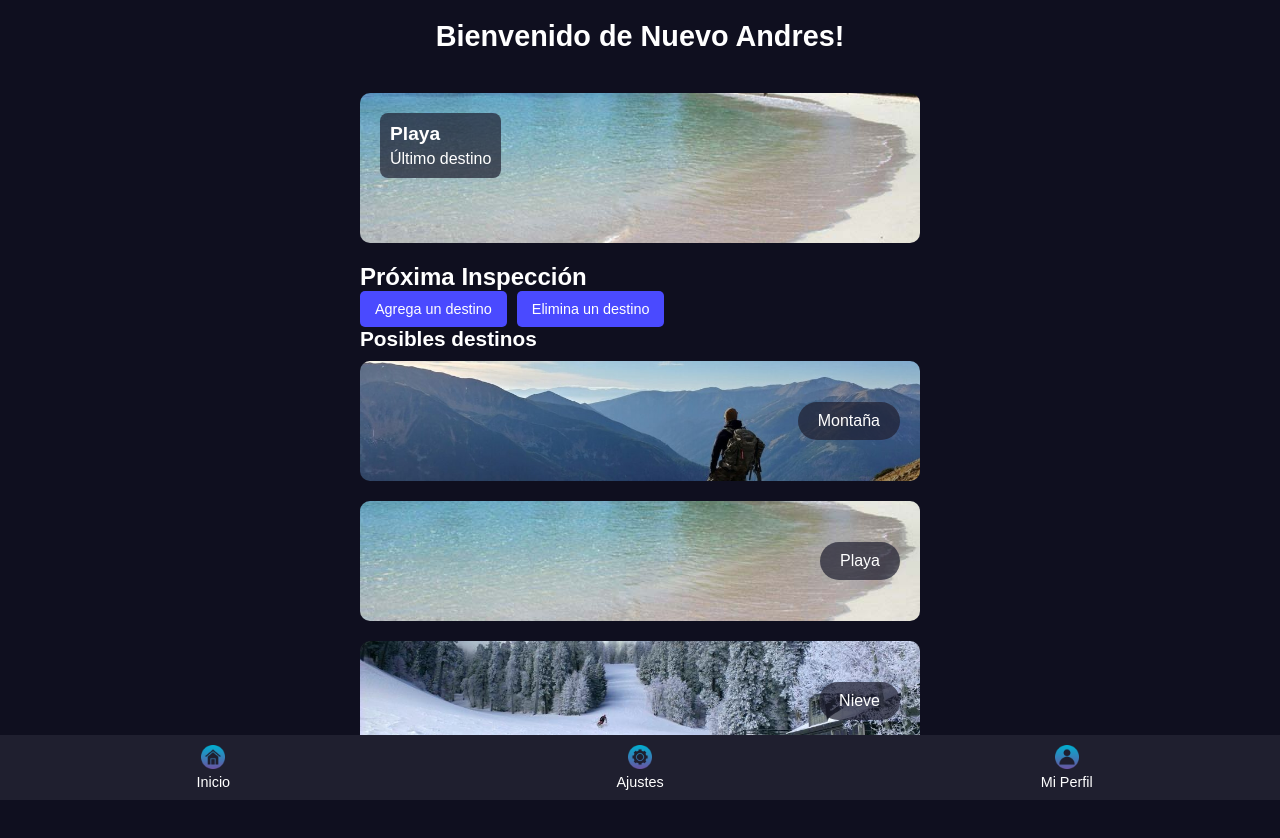
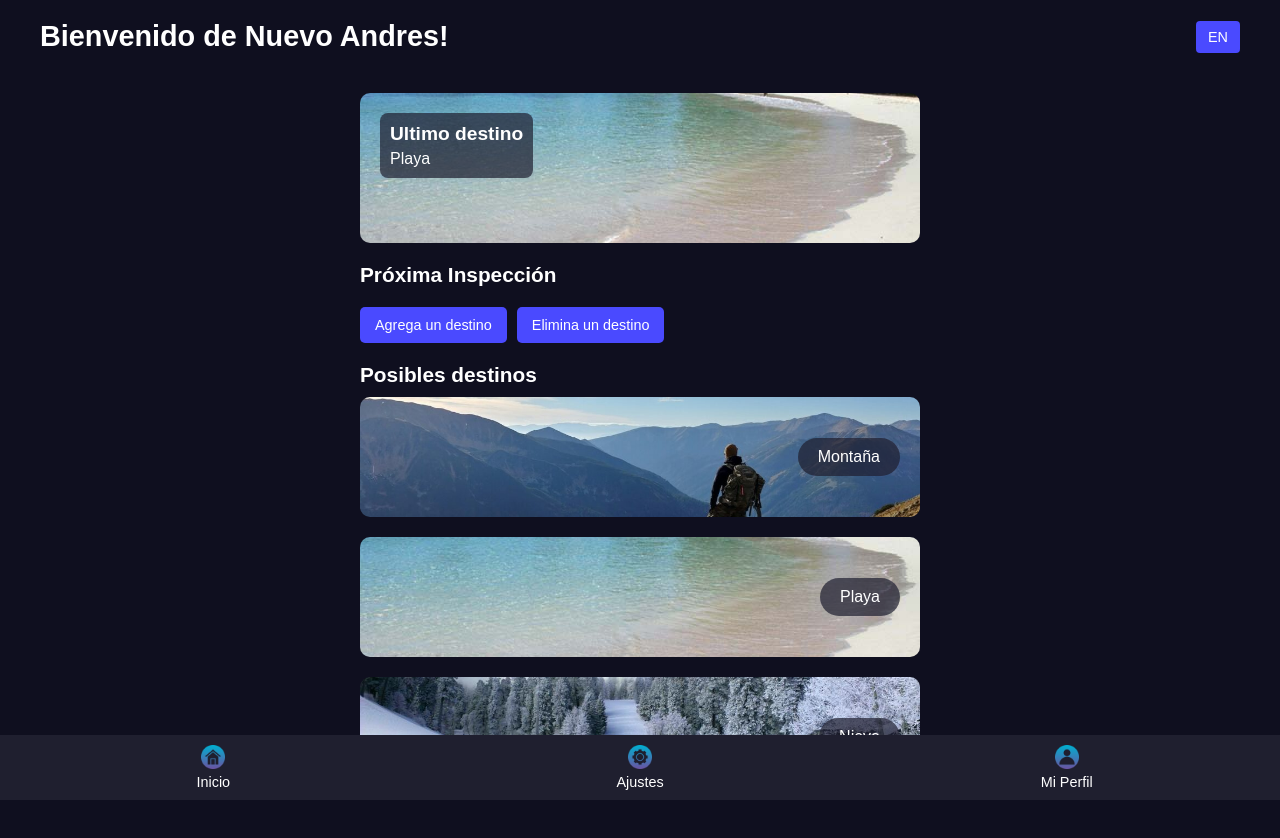
Before and after one commit to Andres241218/APMT2, a plain HTML site: page html/index.html in a window 1280 px wide. Drawn offline with Linux system fonts and the light colour scheme.

Commit message:
implementacion del cambio de idioma

```diff
--- a/css/styles.css
+++ b/css/styles.css
@@ -19,6 +19,28 @@
 .header h1 {
   font-size: 1.8rem;
   color: #ffffff;
+}
+
+.header-content {
+  display: flex;
+  justify-content: space-between;
+  align-items: center;
+  padding: 0 20px;
+}
+
+#language-toggle {
+  background-color: #4a4aff;
+  border: none;
+  border-radius: 4px;
+  color: #fff;
+  padding: 8px 12px;
+  cursor: pointer;
+  font-size: 0.9rem;
+  transition: background-color 0.3s;
+}
+
+#language-toggle:hover {
+  background-color: #6a6aff;
 }
 
 .main-content {
@@ -58,7 +80,7 @@
 }
 
 .proxima-inspeccion h2 {
-    margin-bottom: 10px;
+  margin-bottom: 40px;
   font-size: 1.3rem;
 }
 
@@ -75,19 +97,24 @@
   color: #fff;
   cursor: pointer;
   font-size: 0.9rem;
+  margin-bottom: 20px;
+  margin-top: -20px;
 }
+
 
 .botones button:hover {
   background-color: #6a6aff;
 }
 
 .posibles-destinos {
-    margin-bottom: 20px;
+  margin-top: 10px;
+
 }
 
 .posibles-destinos h2 {
   margin-bottom: 10px;
   font-size: 1.3rem;
+  margin-top: -20px;
 }
 
 .destino-item {
@@ -287,7 +314,6 @@
   background-color: #6a6aff;
 }
 
-  /* Estilos para el botón de "Terminar Checklist" y "Aceptar" en el modal */
 .btn-container button {
   background-color: #4a4aff;
   border: none;
--- a/html/index.html
+++ b/html/index.html
@@ -8,33 +8,35 @@
   </head>
   <body>
     <header class="header">
-      <h1>Bienvenido de Nuevo Andres!</h1>
+      <div class="header-content">
+        <h1 id="header-title">Bienvenido de Nuevo Andres!</h1>
+        <button id="language-toggle">EN</button>
+      </div>
     </header>
 
     <main class="main-content">
-      <!-- Sección "Último destino" -->
+      <!-- Sección "Tu último destino" -->
       <section class="destino-actual">
-        <div class="destino-fondo">
+        <div class="destino-fondo" id="destino-fondo" style="background-image: url('../img/playa.jpg');">
           <div class="destino-texto">
-            <h2>Playa</h2>
-            <p id="ultimo-destino">Último destino</p>
+            <h2 id="destino-h2">Tu último destino</h2>
+            <p id="ultimo-destino">Playa</p>
           </div>
         </div>
       </section>
 
       <!-- Próxima inspección -->
-      <section class="proxima-inspección">
-        <h2>Próxima Inspección</h2>
+      <section class="proxima-inspeccion">
+        <h2 id="proxima-inspeccion-h2">Próxima Inspección</h2>
         <div class="botones">
-          <button>Agrega un destino</button>
-          <button>Elimina un destino</button>
+          <button id="btn-agrega-destino">Agrega un destino</button>
+          <button id="btn-elimina-destino">Elimina un destino</button>
         </div>
       </section>
 
       <!-- Posibles destinos -->
       <section class="posibles-destinos">
-        <h2>Posibles destinos</h2>
-        <!-- Cada destino es clickeable y tiene imagen de fondo -->
+        <h2 id="posibles-destinos-h2">Posibles destinos</h2>
         <div class="destino-item" style="background-image: url('../img/montana.jpg');">
           <div class="destino-tipo">Montaña</div>
         </div>
@@ -69,22 +71,19 @@
     <div id="modal-form" class="modal">
       <div class="modal-content">
         <span id="close-modal" class="close">&times;</span>
-        <h2>¿Qué país quiere visitar?</h2>
+        <h2 id="modal-title">¿Qué país quiere visitar?</h2>
         <form id="country-form">
-          <label for="country-select">Seleccione un país:</label>
+          <label for="country-select" id="label-country">Seleccione un país:</label>
           <select id="country-select">
             <option value="">--Seleccione--</option>
             <!-- Se llenará dinámicamente con JS -->
           </select>
-          <div id="site-container" style="display: none;">
-            <label for="site-select">Seleccione un sitio:</label>
-            <select id="site-select"></select>
-          </div>
-          <button type="submit">Enviar</button>
+          <button type="submit" id="btn-enviar">Enviar</button>
         </form>
       </div>
     </div>
 
     <script src="../js/util/script.js"></script>
+    <script src="../js/data/idioma.js"></script>
   </body>
 </html>
--- /dev/null
+++ b/js/data/idioma.js
@@ -0,0 +1,112 @@
+document.addEventListener('DOMContentLoaded', () => {
+  const languageToggle = document.getElementById('language-toggle');
+  let currentLanguage = 'es';
+
+  const translations = {
+    es: {
+      headerTitle: "Bienvenido de Nuevo Andres!",
+      destinoH2: "Ultimo destino",
+      ultimoDestino: "Playa",
+      proximaInspeccion: "Próxima Inspección",
+      btnAgregaDestino: "Agrega un destino",
+      btnEliminaDestino: "Elimina un destino",
+      posiblesDestinosH2: "Posibles destinos",
+      destinoMontana: "Montaña",
+      destinoPlaya: "Playa",
+      destinoNieve: "Nieve",
+      modalTitle: "¿Qué país quiere visitar?",
+      labelCountry: "Seleccione un país:",
+      btnEnviar: "Enviar",
+      footerInicio: "Inicio",
+      footerAjustes: "Ajustes",
+      footerPerfil: "Mi Perfil"
+    },
+    en: {
+      headerTitle: "Welcome back, Andres!",
+      destinoH2: "Last destination",
+      ultimoDestino: "Beach",
+      proximaInspeccion: "Next inspection",
+      btnAgregaDestino: "Add a destination",
+      btnEliminaDestino: "Remove a destination",
+      posiblesDestinosH2: "Possible destinations",
+      destinoMontana: "Mountain",
+      destinoPlaya: "Beach",
+      destinoNieve: "Snow",
+      modalTitle: "Which country do you want to visit?",
+      labelCountry: "Select a country:",
+      btnEnviar: "Submit",
+      footerInicio: "Home",
+      footerAjustes: "Settings",
+      footerPerfil: "Profile"
+    }
+  };
+
+  function updateLanguage() {
+    const t = translations[currentLanguage];
+    const headerTitle = document.getElementById('header-title');
+    if (headerTitle) headerTitle.textContent = t.headerTitle;
+
+    const destinoH2 = document.getElementById('destino-h2');
+    if (destinoH2) {
+      const storedTipo = localStorage.getItem('tipoDestino');
+      if (!storedTipo) {
+        destinoH2.textContent = t.destinoH2;
+      }
+    }
+
+    const ultimoDestinoEl = document.getElementById('ultimo-destino');
+    if (ultimoDestinoEl && !localStorage.getItem('ultimoDestino')) {
+      ultimoDestinoEl.textContent = t.ultimoDestino;
+    }
+
+    const proximaInspeccionH2 = document.getElementById('proxima-inspeccion-h2');
+    if (proximaInspeccionH2) proximaInspeccionH2.textContent = t.proximaInspeccion;
+
+    const btnAgregaDestino = document.getElementById('btn-agrega-destino');
+    if (btnAgregaDestino) btnAgregaDestino.textContent = t.btnAgregaDestino;
+
+    const btnEliminaDestino = document.getElementById('btn-elimina-destino');
+    if (btnEliminaDestino) btnEliminaDestino.textContent = t.btnEliminaDestino;
+
+    const posiblesDestinosH2 = document.getElementById('posibles-destinos-h2');
+    if (posiblesDestinosH2) posiblesDestinosH2.textContent = t.posiblesDestinosH2;
+
+    const destinoTipos = document.querySelectorAll('.destino-tipo');
+    destinoTipos.forEach(tipo => {
+      const text = tipo.textContent.trim().toLowerCase();
+      if (text === 'montaña' || text === 'mountain') {
+        tipo.textContent = t.destinoMontana;
+      } else if (text === 'playa' || text === 'beach') {
+        tipo.textContent = t.destinoPlaya;
+      } else if (text === 'nieve' || text === 'snow') {
+        tipo.textContent = t.destinoNieve;
+      }
+    });
+
+    const modalTitle = document.getElementById('modal-title');
+    if (modalTitle) modalTitle.textContent = t.modalTitle;
+
+    const labelCountry = document.getElementById('label-country');
+    if (labelCountry) labelCountry.textContent = t.labelCountry;
+
+    const btnEnviar = document.getElementById('btn-enviar');
+    if (btnEnviar) btnEnviar.textContent = t.btnEnviar;
+
+    const navLinks = document.querySelectorAll('.nav-bar a span');
+    if (navLinks.length >= 3) {
+      navLinks[0].textContent = t.footerInicio;
+      navLinks[1].textContent = t.footerAjustes;
+      navLinks[2].textContent = t.footerPerfil;
+    }
+  }
+
+  if (languageToggle) {
+    languageToggle.addEventListener('click', () => {
+      currentLanguage = currentLanguage === 'es' ? 'en' : 'es';
+      updateLanguage();
+      languageToggle.textContent = currentLanguage === 'es' ? 'EN' : 'ES';
+      document.documentElement.lang = currentLanguage;
+    });
+  }
+  updateLanguage();
+});
--- a/js/util/script.js
+++ b/js/util/script.js
@@ -3,93 +3,59 @@ document.addEventListener('DOMContentLoaded', () => {
   const modal = document.getElementById('modal-form');
   const closeModalBtn = document.getElementById('close-modal');
   const countrySelect = document.getElementById('country-select');
-    const siteSelect = document.getElementById('site-select');
-    const siteContainer = document.getElementById('site-container');
   const countryForm = document.getElementById('country-form');
   const ultimoDestinoEl = document.getElementById('ultimo-destino');
+  const destinoH2 = document.getElementById('destino-h2');
+  const destinoFondo = document.getElementById('destino-fondo');
 
-    // Variable para almacenar el tipo de viaje seleccionado ("Playa", "Montaña" o "Nieve")
   let currentTripType = '';
 
-    // Objeto con países y sus sitios clasificados por tipo
-    const countrySites = {
-      "México": {
-        "Playa": ["Playa del Carmen", "Cancún", "Tulum"],
-        "Montaña": ["Pico de Orizaba", "Sierra de Juárez"],
-        "Nieve": ["Nevado de Toluca"]
-      },
-      "Colombia": {
-        "Playa": ["Cartagena", "Santa Marta"],
-        "Montaña": ["Nevado del Ruiz"],
-        "Nieve": []
-      },
-      "España": {
-        "Playa": ["Barcelona", "Ibiza"],
-        "Montaña": ["Picos de Europa", "Sierra Nevada"],
-        "Nieve": []
-      }
+  const countries = ["México", "Colombia", "España"];
+
+  // Mapeo de imágenes de fondo según el tipo (todo en minúsculas)
+  const backgroundImages = {
+    "playa": "../img/playa.jpg",
+    "montaña": "../img/montana.jpg",
+    "nieve": "../img/nieve.jpg"
   };
 
-    // Llenar el select de países (sin filtrar sitios, ya que la categoría se filtra luego)
-    for (const country in countrySites) {
+  // Llenar el select de países
+  countries.forEach(country => {
     const option = document.createElement('option');
     option.value = country;
     option.textContent = country;
     countrySelect.appendChild(option);
-    }
+  });
 
-    // Al hacer clic en un destino, se captura su tipo y se abre el modal
+  // Al hacer clic en una tarjeta, capturamos su tipo y abrimos el modal
   destinoItems.forEach(item => {
     item.addEventListener('click', () => {
       const tripType = item.querySelector('.destino-tipo').textContent.trim();
-        currentTripType = tripType; // "Playa", "Montaña" o "Nieve"
+      currentTripType = tripType;
       modal.style.display = 'block';
       countryForm.reset();
-        siteContainer.style.display = 'none';
-        siteSelect.innerHTML = '';
     });
   });
 
-    // Cerrar el modal
   closeModalBtn.addEventListener('click', () => {
     modal.style.display = 'none';
   });
 
-    // Al seleccionar un país, llenar el select de sitios filtrando por currentTripType
-    countrySelect.addEventListener('change', () => {
-      const selectedCountry = countrySelect.value;
-      siteSelect.innerHTML = '';
-      if (selectedCountry && countrySites[selectedCountry] && countrySites[selectedCountry][currentTripType]) {
-        const sitesForType = countrySites[selectedCountry][currentTripType];
-        if (sitesForType.length > 0) {
-          sitesForType.forEach(site => {
-            const option = document.createElement('option');
-            option.value = site;
-            option.textContent = site;
-            siteSelect.appendChild(option);
-          });
-          siteContainer.style.display = 'block';
-        } else {
-          // Si no hay sitios para ese tipo, ocultar el select
-          siteContainer.style.display = 'none';
-        }
-      } else {
-        siteContainer.style.display = 'none';
-      }
-    });
-
-    // Enviar el formulario
   countryForm.addEventListener('submit', (event) => {
     event.preventDefault();
     const chosenCountry = countrySelect.value;
-      const chosenSite = siteSelect.value;
-      if (chosenCountry && chosenSite) {
-        const destinoText = `${chosenSite}, ${chosenCountry}`;
+    if (chosenCountry) {
+      const destinoText = `${currentTripType}: ${chosenCountry}`;
       ultimoDestinoEl.textContent = destinoText;
+      destinoH2.textContent = currentTripType;
       localStorage.setItem('ultimoDestino', destinoText);
+      localStorage.setItem('tipoDestino', currentTripType);
+      const key = currentTripType.toLowerCase();
+      if (backgroundImages[key]) {
+        destinoFondo.style.backgroundImage = `url('${backgroundImages[key]}')`;
+      }
       modal.style.display = 'none';
-        // Redirigir según el tipo de viaje
-        switch (currentTripType.toLowerCase()) {
+      switch (key) {
         case 'playa':
           window.location.href = 'checkplaya.html';
           break;
@@ -97,19 +63,27 @@ document.addEventListener('DOMContentLoaded', () => {
           window.location.href = 'checkmontana.html';
           break;
         case 'nieve':
-            window.location.href = 'checkmieve.html';
+          window.location.href = 'checknieve.html';
           break;
         default:
           window.location.href = 'checklist.html';
       }
     } else {
-        alert('Por favor, seleccione un país y un sitio.');
+      alert('Por favor, seleccione un país.');
     }
   });
 
-    // Al cargar la página, si ya existe información guardada, actualizar "último destino"
+  // Al cargar la página, si hay datos guardados, se actualizan los elementos
   const storedDestino = localStorage.getItem('ultimoDestino');
+  const storedTipo = localStorage.getItem('tipoDestino');
   if (storedDestino) {
     ultimoDestinoEl.textContent = storedDestino;
   }
+  if (storedTipo) {
+    destinoH2.textContent = storedTipo;
+    const key = storedTipo.toLowerCase();
+    if (backgroundImages[key]) {
+      destinoFondo.style.backgroundImage = `url('${backgroundImages[key]}')`;
+    }
+  }
 });
```
Also changed, not shown: 1 other file. Lines whose indentation alone changed are shown as unchanged.
